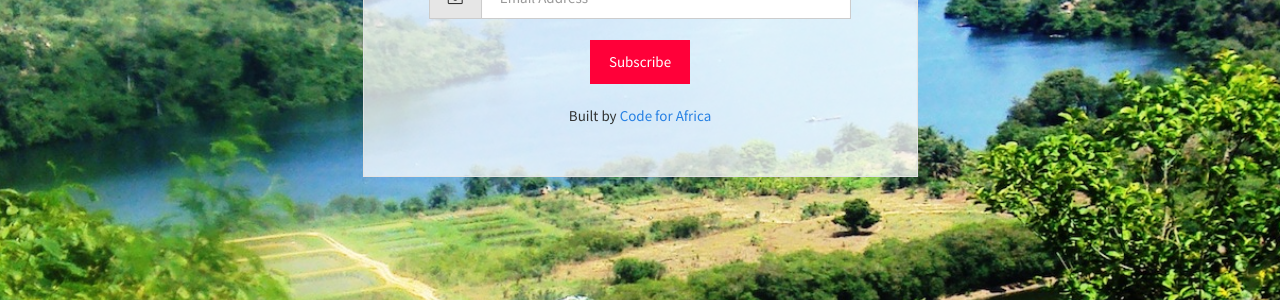
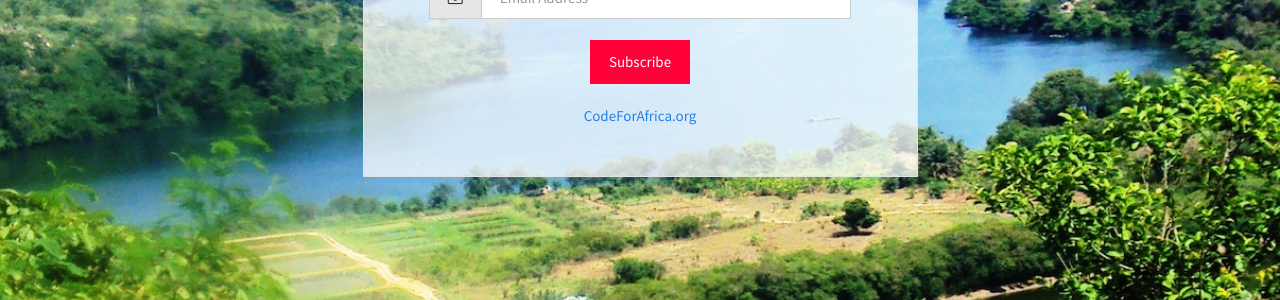
Before and after one commit to CodeForAfrica/CodeForGhana.org, a Jekyll site: the page built from index.html, in a window 1280 px wide. Shown: the part 436-736 px from the top of the page. Built offline with Jekyll 4.4.1, drawn with Linux system fonts in a browser that asks for light colours; nearby versions of some CDN libraries; Markdown is read by kramdown in place of the engine named in the settings.

Commit message:
Update index.html

```diff
--- a/index.html
+++ b/index.html
@@ -51,7 +51,7 @@ title: Code for Ghana | Coming Soon
 				</div> <!--/ mc_embed_signup-->
 
 				<br/>
-				<p class="text-center" style="margin:0;">Built by <a href="http://www.codeforafrica.org">Code for Africa</a></p>
+				<p class="text-center" style="margin:0;"><a href="http://www.codeforafrica.org">CodeForAfrica.org</a></p>
 			</div>
 		</div>
 	</div>
```
